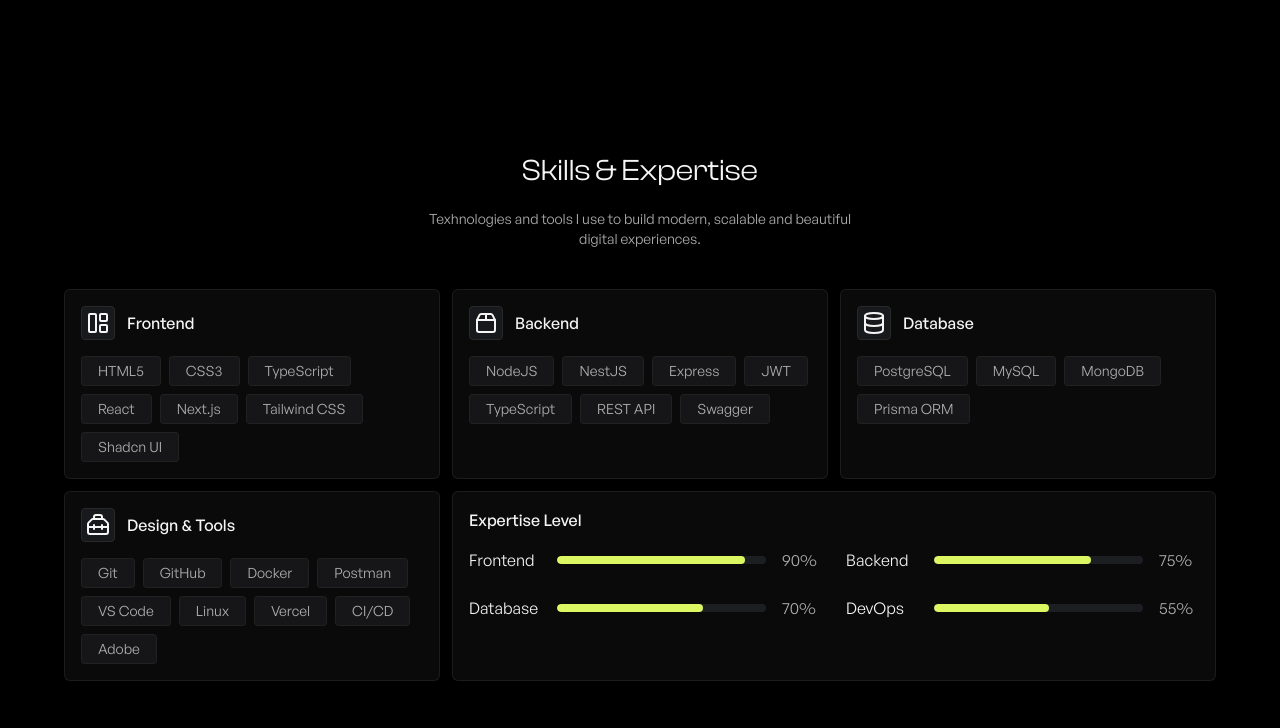
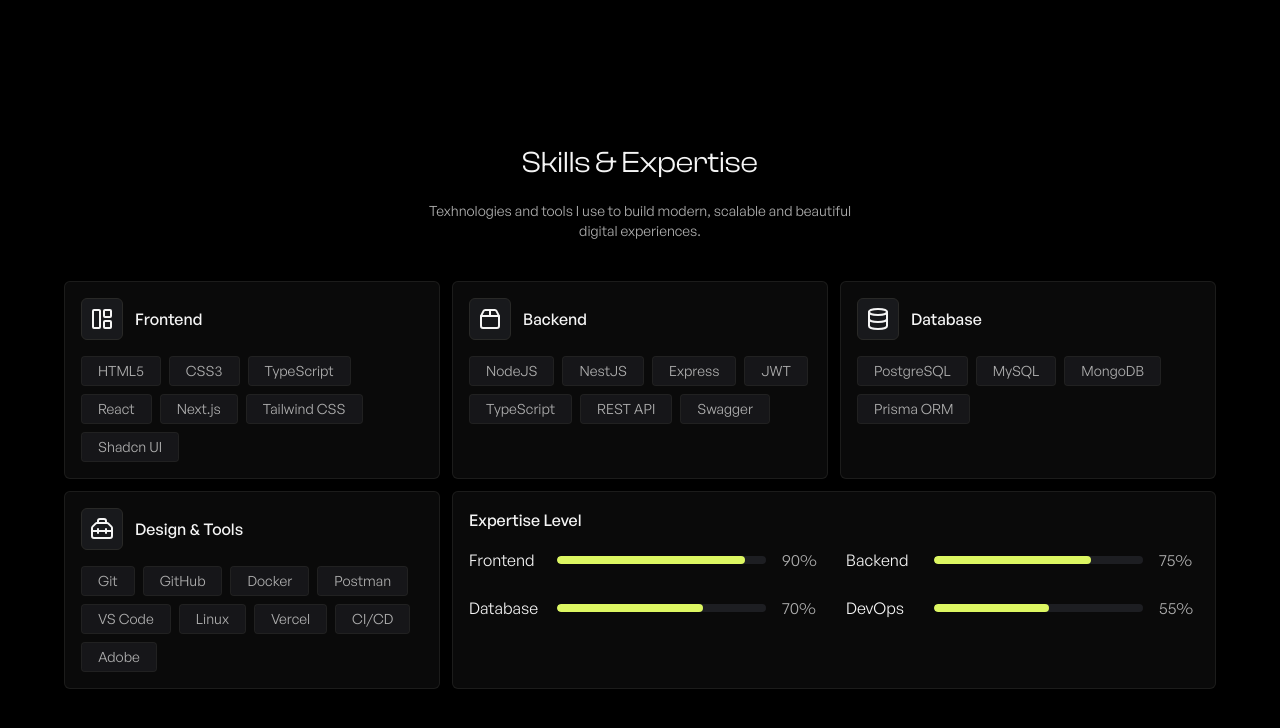
Before and after one commit to bossnare/portfolio, a Next.js app: page /about in a window 1280 px wide. Shown: the part 2338-3066 px from the top of the page. Built offline with nearby package versions, Linux system fonts and the light colour scheme.

Commit message:
update skills icon

```diff
--- a/src/components/about/SkillsExpertise.tsx
+++ b/src/components/about/SkillsExpertise.tsx
@@ -17,7 +17,7 @@ export function SkillsExpertise() {
             className="flex flex-col gap-4 p-4 border rounded-md bg-background border-border/60"
           >
             <div className="flex items-center gap-3">
-              <span className="p-1 border rounded-sm bg-muted/60 border-border">
+              <span className="p-2 border rounded-md bg-muted/60 border-border">
                 <skill.icon />
               </span>
               <span className="font-medium">{skill.name}</span>
```
